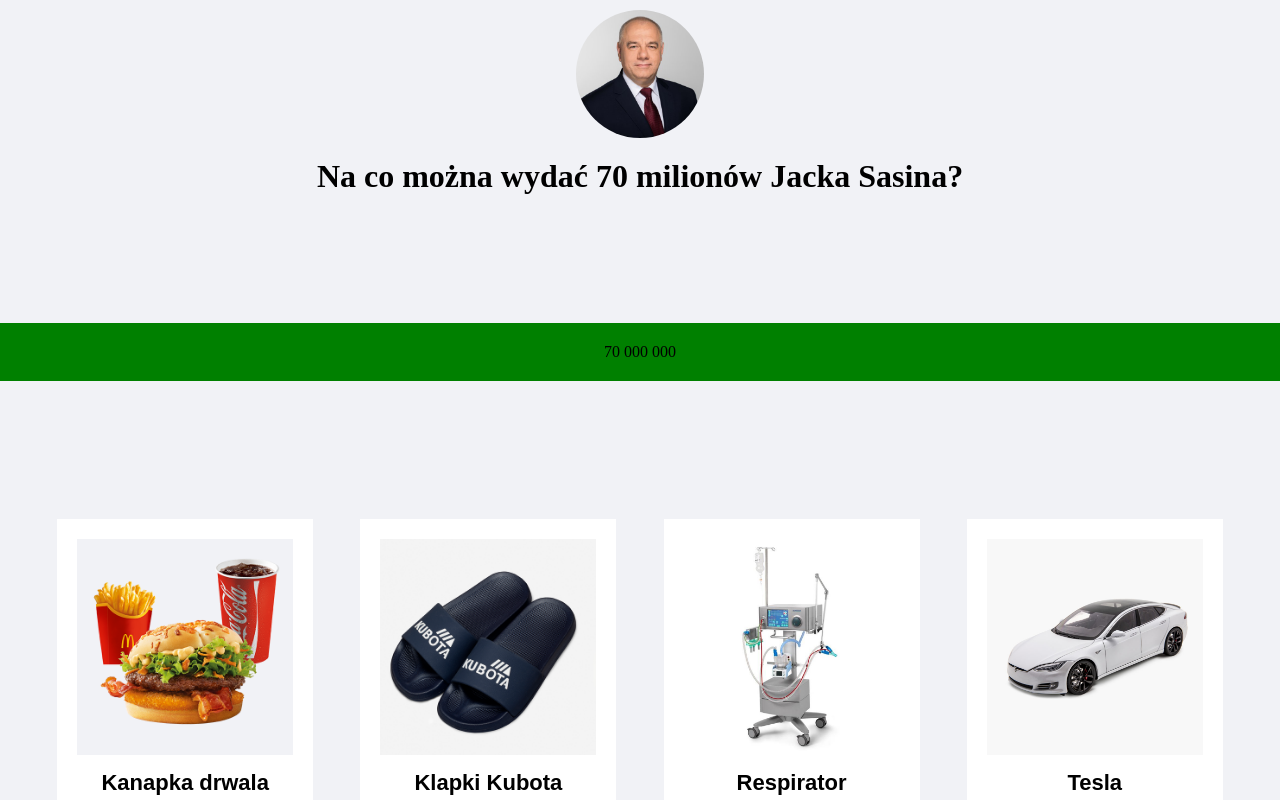
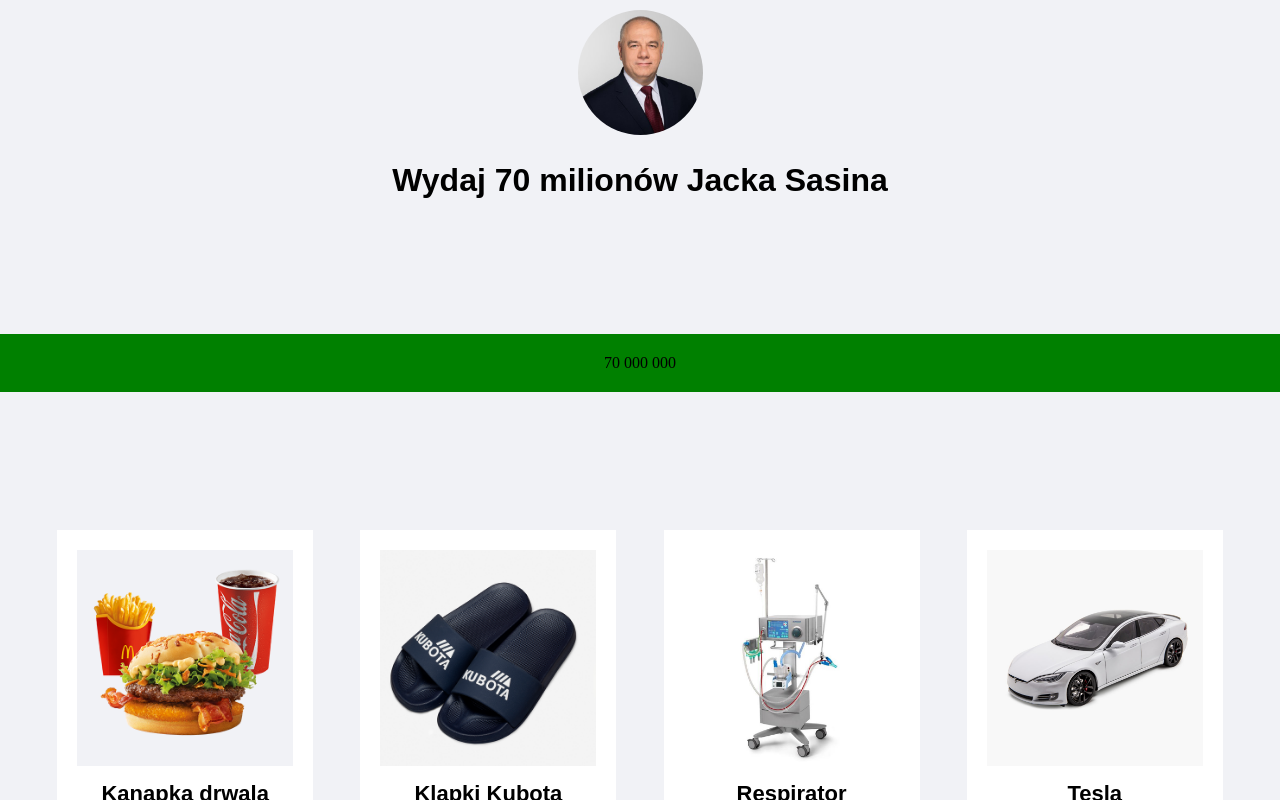
Before and after one commit to jo-szefer/70-millions, a React (Create React App) app: page / in a window 1280 px wide. Shown: the top 800 px of the page. Built offline with nearby package versions, Linux system fonts and the light colour scheme.

Commit message:
add styles to header component

```diff
--- a/src/components/Header/index.jsx
+++ b/src/components/Header/index.jsx
@@ -11,17 +11,24 @@
 
 const StyledSasin = styled.img`
   margin: 10px auto 20px;
-  width: 10vw;
+  // width: 10vw;
+  width: 125px;
+  height: 125px;
+  display: block;
   height: auto;
   border-radius: 125px;
 `;
-const Title = styled.h1``;
+const Title = styled.h1`
+  font-family: sans-serif;
+  line-height: 1.6em;
+  text-align: center;
+`;
 
 export const Header = () => {
   return (
     <SasinContainer>
       <StyledSasin src={sasinJPG} alt="Zdjęcie Jacka Sasina" />
-      <Title>Na co można wydać 70 milionów Jacka Sasina?</Title>
+      <Title>Wydaj 70 milionów Jacka Sasina</Title>
     </SasinContainer>
   );
 };
```
